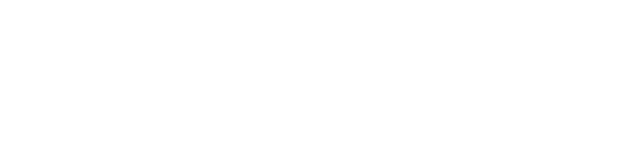
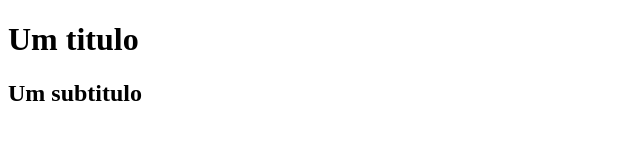
Before and after one commit to MateusKstro/Conflitos-dbc, a plain HTML site: page conflitos/index.html in a window 1280 px wide. Shown: the whole page, without its empty margins (0-640 px from the left). Drawn offline with Linux system fonts and the light colour scheme.

Commit message:
acrescentei h1 e h2

```diff
--- a/conflitos/index.html
+++ b/conflitos/index.html
@@ -7,5 +7,7 @@
     <title>Document</title>
 </head>
 <body>
+    <h1>Um titulo</h1>
+    <h2>Um subtitulo<h2>
 </body>
 </html>
```
